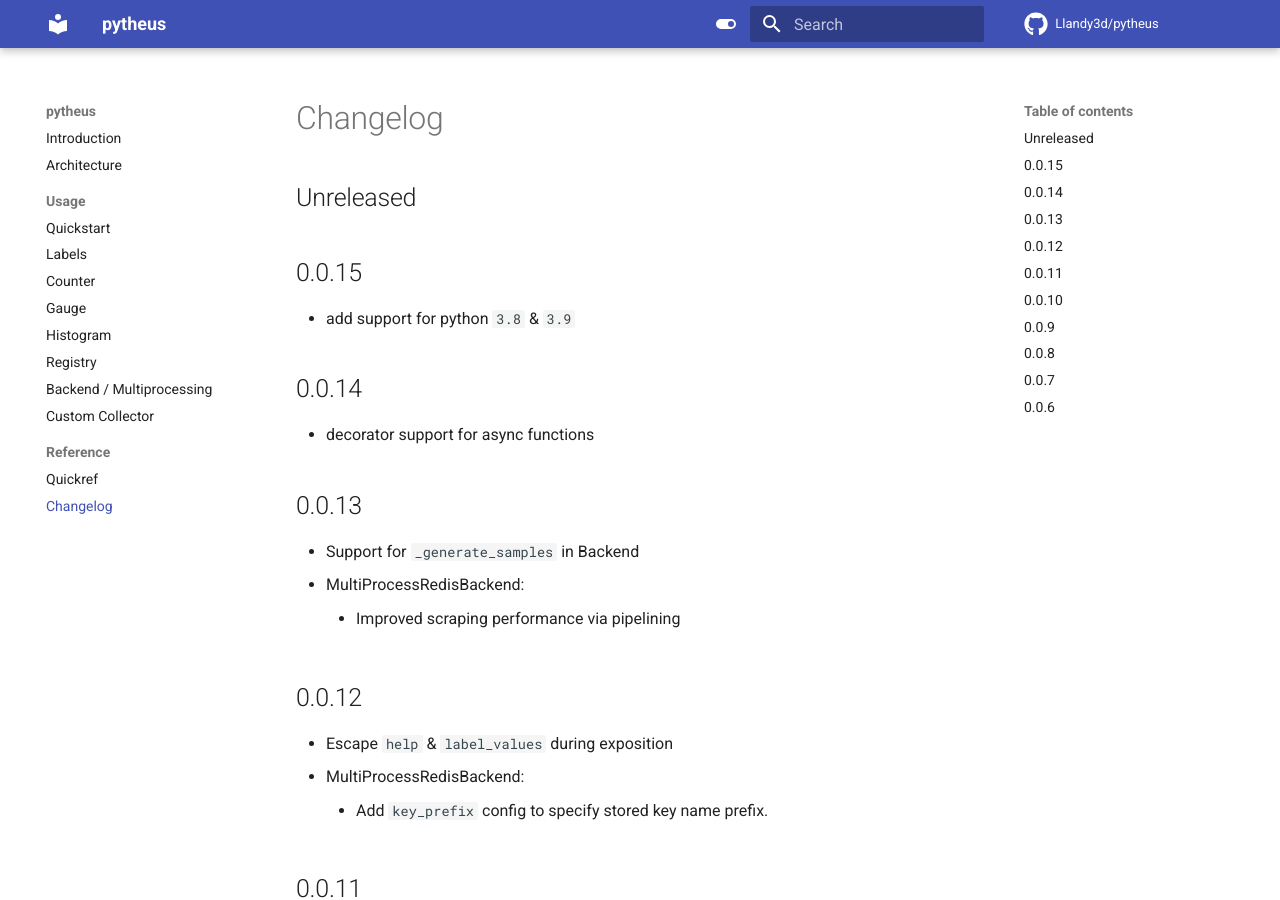
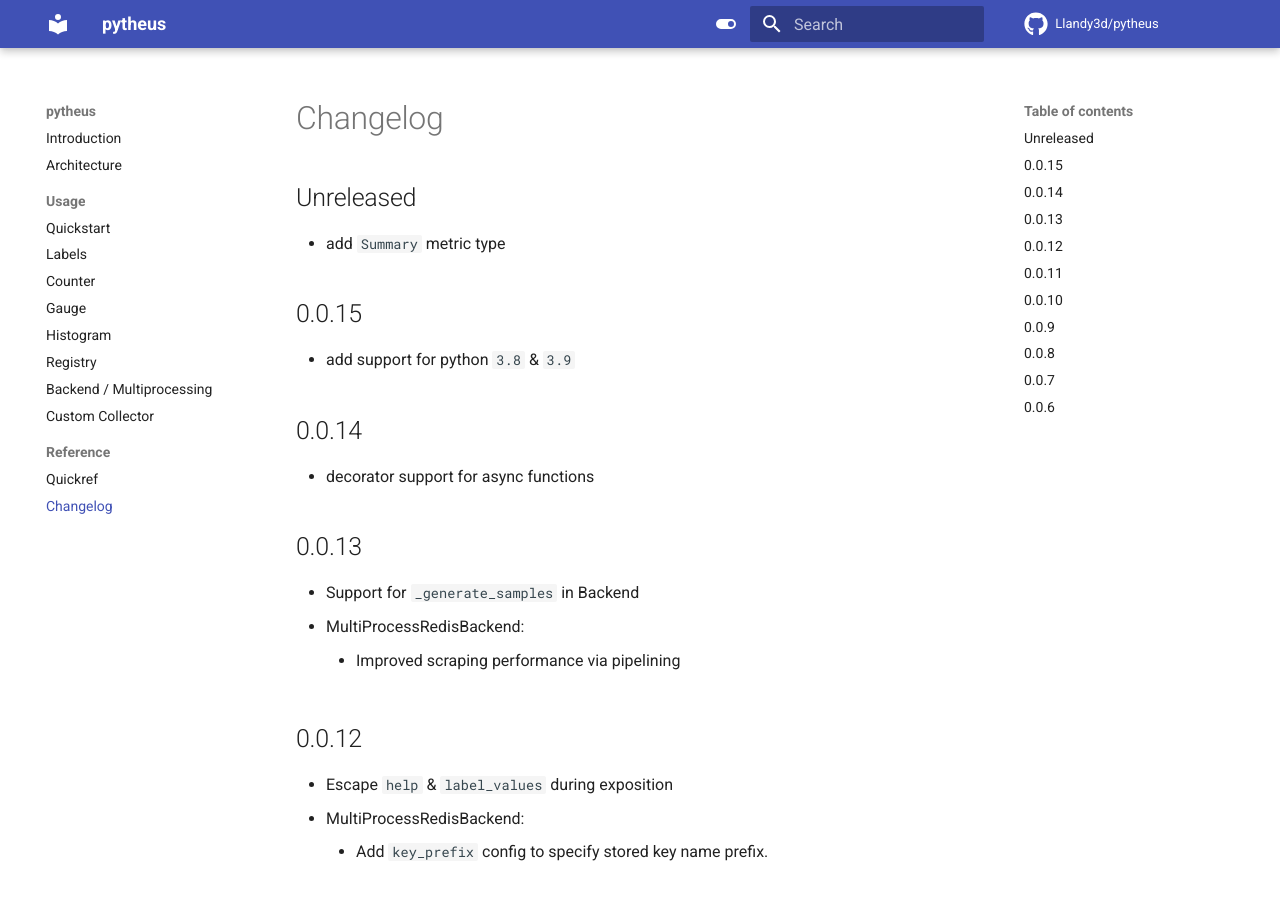
Before and after one commit to Llandy3d/pytheus, an MkDocs documentation site: the page built from docs/changelog.md, in a window 1280 px wide and 900 px high. Built offline with MkDocs 1.6.1 and Material for MkDocs 9.7.7, drawn with Linux system fonts in a browser that asks for light colours; comment, search, counter and statistics services are not loaded.

Commit message:
update changelog

```diff
--- a/docs/changelog.md
+++ b/docs/changelog.md
@@ -1,6 +1,8 @@
 # Changelog
 
 ## Unreleased
+
+- add `Summary` metric type
 
 ## 0.0.15
 
```
